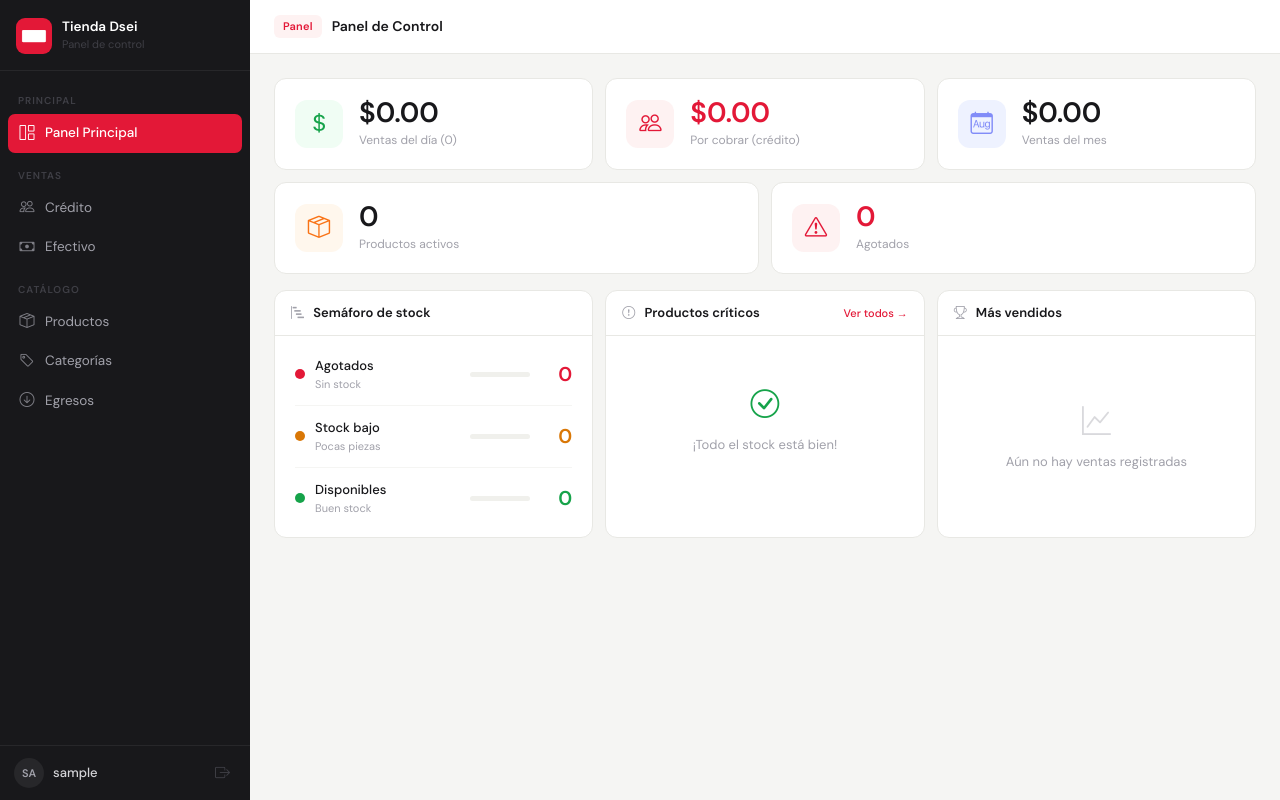
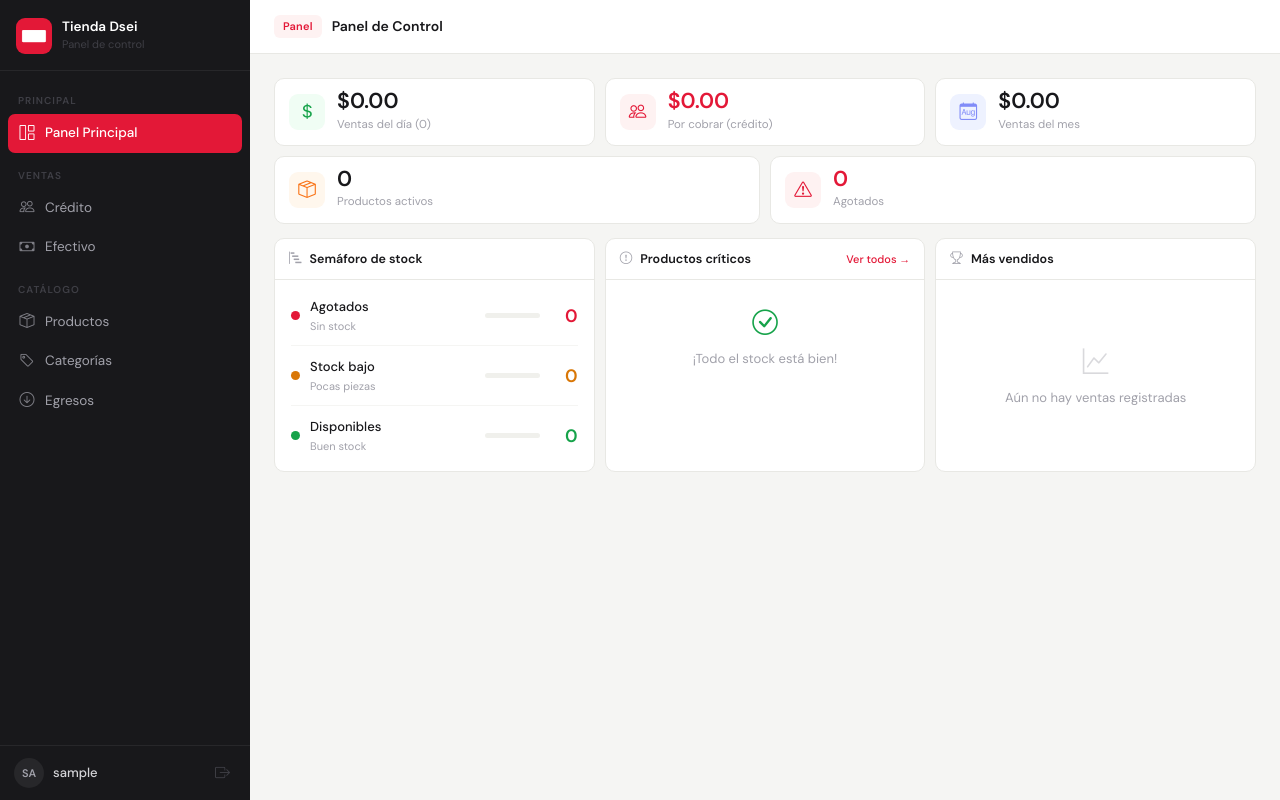
Before and after one commit to xlDeadman/tiendita, a Django app: page /dashboard/ in a window 1280 px wide. Run offline with Django 5.2, Linux system fonts and the light colour scheme; the visitor is signed in with stand-in values (Sample User, id 1); data that the repository does not hold is empty.

Commit message:
Dashboard cards más compactas

```diff
--- a/inventario/templates/inventario/dashboard.html
+++ b/inventario/templates/inventario/dashboard.html
@@ -10,78 +10,76 @@
 {% block content %}
 
 <style>
-    /* ── STAT CARDS FILA 1 ── */
     .kpi-grid {
         display: grid;
         grid-template-columns: repeat(3, 1fr);
-        gap: 12px;
-        margin-bottom: 12px;
+        gap: 10px;
+        margin-bottom: 10px;
     }
 
     .kpi-grid-2 {
         display: grid;
         grid-template-columns: repeat(2, 1fr);
-        gap: 12px;
-        margin-bottom: 16px;
+        gap: 10px;
+        margin-bottom: 14px;
     }
 
     .kpi-card {
         background: #fff;
         border: 1px solid #e8e8e4;
-        border-radius: 12px;
-        padding: 20px;
+        border-radius: 10px;
+        padding: 12px 14px;
         display: flex;
         align-items: center;
-        gap: 16px;
+        gap: 12px;
         transition: border-color 0.15s;
     }
 
     .kpi-card:hover { border-color: #d0d0cc; }
 
     .kpi-icon {
-        width: 48px;
-        height: 48px;
-        border-radius: 12px;
+        width: 36px;
+        height: 36px;
+        border-radius: 9px;
         display: flex;
         align-items: center;
         justify-content: center;
-        font-size: 1.4rem;
+        font-size: 1.1rem;
         flex-shrink: 0;
     }
 
     .kpi-valor {
-        font-size: 1.75rem;
+        font-size: 1.35rem;
         font-weight: 700;
         color: #18181b;
         line-height: 1;
     }
 
     .kpi-label {
-        font-size: 12px;
+        font-size: 11.5px;
         color: #a1a1aa;
-        margin-top: 4px;
+        margin-top: 3px;
     }
 
-    /* ── BOTTOM GRID ── */
     .bottom-grid {
         display: grid;
         grid-template-columns: 1fr 1fr 1fr;
-        gap: 12px;
+        gap: 10px;
     }
 
     .panel-card {
         background: #fff;
         border: 1px solid #e8e8e4;
-        border-radius: 12px;
+        border-radius: 10px;
         overflow: hidden;
         display: flex;
         flex-direction: column;
     }
 
     .panel-card-head {
-        padding: 12px 16px;
+        padding: 11px 14px;
         border-bottom: 1px solid #e8e8e4;
-        font-size: 13px;
+        font-size: 12.5px;
         font-weight: 600;
         color: #18181b;
         display: flex;
@@ -90,22 +88,21 @@
         flex-shrink: 0;
     }
 
-    .panel-card-head i { color: #a1a1aa; margin-right: 6px; }
+    .panel-card-head i { color: #a1a1aa; margin-right: 5px; }
 
     .panel-card-body {
-        padding: 20px;
+        padding: 16px;
         flex: 1;
         display: flex;
         flex-direction: column;
         justify-content: center;
     }
 
-    /* ── SEMÁFORO ── */
     .semaforo-item {
         display: flex;
         align-items: center;
         justify-content: space-between;
-        padding: 12px 0;
+        padding: 11px 0;
         border-bottom: 1px solid #f5f5f3;
         text-decoration: none;
     }
@@ -119,8 +116,8 @@
     }
 
     .semaforo-dot {
-        width: 10px;
-        height: 10px;
+        width: 9px;
+        height: 9px;
         border-radius: 50%;
         flex-shrink: 0;
     }
@@ -144,15 +141,15 @@
     }
 
     .semaforo-num {
-        font-size: 20px;
+        font-size: 18px;
         font-weight: 700;
         line-height: 1;
-        min-width: 32px;
+        min-width: 28px;
         text-align: right;
     }
 
     .progress-bar-wrap {
-        width: 60px;
+        width: 55px;
         height: 5px;
         background: #f0f0ec;
         border-radius: 99px;
@@ -162,22 +159,20 @@
     .progress-bar-fill {
         height: 100%;
         border-radius: 99px;
-        transition: width 0.6s ease;
     }
 
-    /* ── CRÍTICOS ── */
     .critico-item {
         display: flex;
         align-items: center;
         justify-content: space-between;
-        padding: 9px 0;
+        padding: 8px 12px;
         border-bottom: 1px solid #f5f5f3;
     }
 
     .critico-item:last-child { border-bottom: none; }
 
     .critico-nombre {
-        font-size: 13px;
+        font-size: 12.5px;
         color: #18181b;
         font-weight: 500;
     }
@@ -253,7 +248,7 @@
         <div class="panel-card-head">
             <span><i class="bi bi-bar-chart-steps"></i> Semáforo de stock</span>
         </div>
-        <div class="panel-card-body" style="padding: 8px 20px;">
+        <div class="panel-card-body" style="padding: 6px 16px;">
             {% with total=agotados|add:stock_bajo|add:disponibles %}
 
             <a href="{% url 'producto_list' %}?semaforo=rojo" class="semaforo-item">
@@ -315,10 +310,10 @@
             <a href="{% url 'producto_list' %}?semaforo=rojo"
                style="font-size:11px; color:#e31837; text-decoration:none; font-weight:500;">Ver todos →</a>
         </div>
-        <div style="padding: 0 4px; flex:1; overflow-y:auto; max-height:280px;">
+        <div style="flex:1; overflow-y:auto; max-height:260px;">
             {% if productos_criticos %}
                 {% for p in productos_criticos %}
-                <div class="critico-item" style="padding: 9px 12px;">
+                <div class="critico-item">
                     <span class="critico-nombre">{{ p.nombre }}</span>
                     <div class="critico-right">
                         <span class="badge" style="background:#fef2f2; color:#e31837; font-size:11px;">
@@ -333,8 +328,8 @@
                 </div>
                 {% endfor %}
             {% else %}
-                <div class="text-center py-5" style="color:#a1a1aa; font-size:13px;">
-                    <i class="bi bi-check-circle" style="font-size:1.8rem; display:block; margin-bottom:8px; color:#16a34a;"></i>
+                <div class="text-center py-4" style="color:#a1a1aa; font-size:13px;">
+                    <i class="bi bi-check-circle" style="font-size:1.6rem; display:block; margin-bottom:6px; color:#16a34a;"></i>
                     ¡Todo el stock está bien!
                 </div>
             {% endif %}
@@ -348,10 +343,10 @@
         </div>
         <div class="panel-card-body">
             {% if top_productos %}
-            <canvas id="chartVendidos" style="max-height:260px;"></canvas>
+            <canvas id="chartVendidos" style="max-height:240px;"></canvas>
             {% else %}
             <div class="text-center" style="color:#a1a1aa; font-size:13px;">
-                <i class="bi bi-graph-up" style="font-size:1.8rem; display:block; margin-bottom:8px; opacity:.4;"></i>
+                <i class="bi bi-graph-up" style="font-size:1.6rem; display:block; margin-bottom:6px; opacity:.4;"></i>
                 Aún no hay ventas registradas
             </div>
             {% endif %}
```
